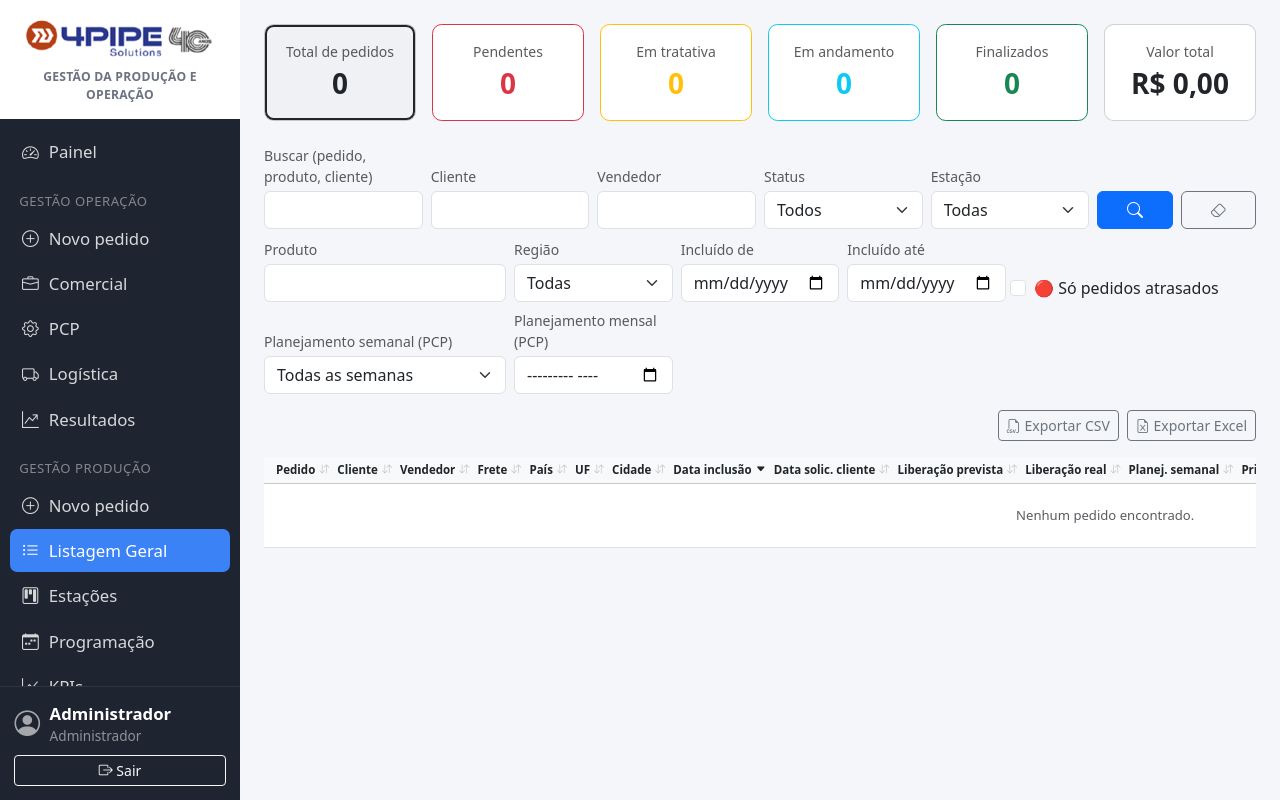
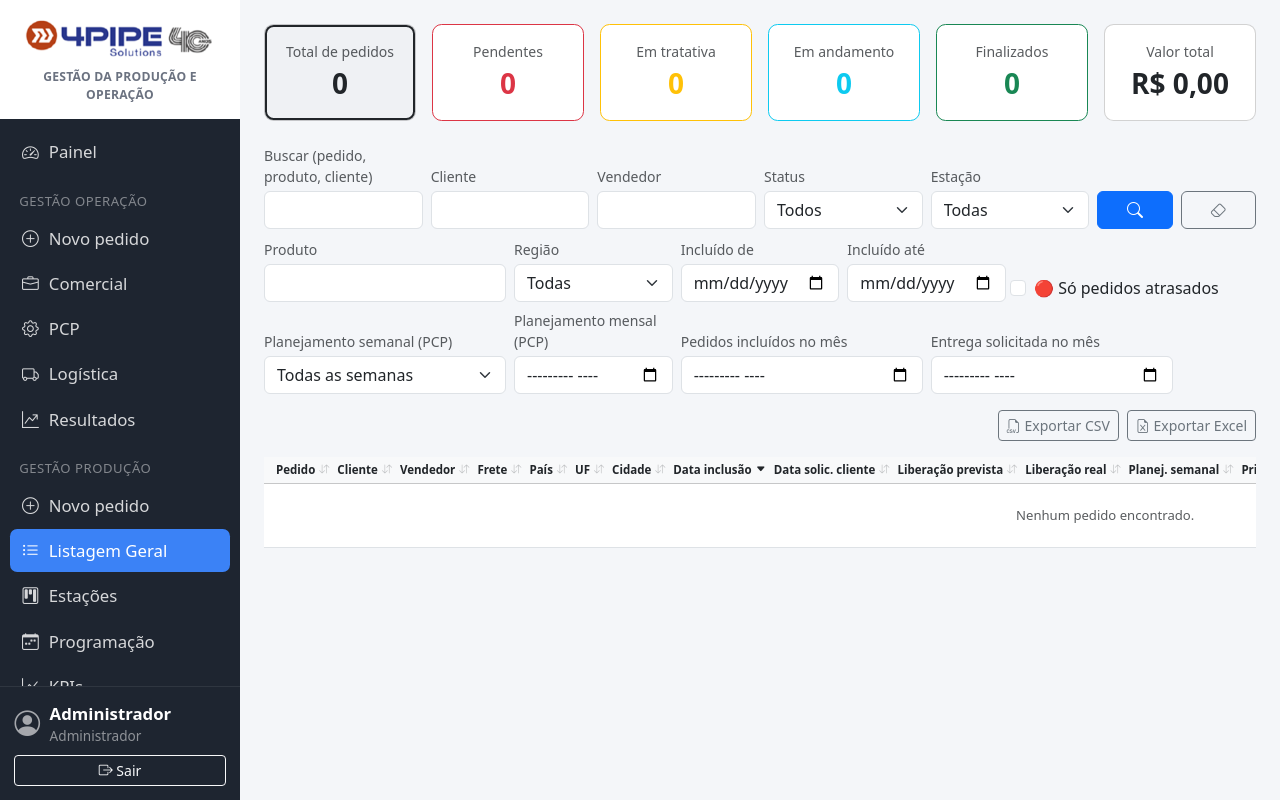
Before and after one commit to matttheus1590-code/producao_app, a Flask app: page / in a window 1280 px wide. Run offline with Flask 3, Linux system fonts and the light colour scheme; a user stored in the database is signed in; data comes from the database, SQL or seed files in the repository; data that the repository does not hold is empty; some libraries are stand-ins or nearby versions.

Commit message:
Atualizacao automatica - 19/08/2026 08:28

```diff
--- a/app.py
+++ b/app.py
@@ -8,7 +8,7 @@ from flask import Flask, Response, flash, jsonify, redirect, render_template, re
 from flask_login import current_user, login_required, login_user, logout_user
 from openpyxl import Workbook
 from openpyxl.styles import Font
-from sqlalchemy import and_, false, func, inspect, or_, text
+from sqlalchemy import and_, extract, false, func, inspect, or_, text
 from sqlalchemy.orm import selectinload
 
 from extensions import db, login_manager
@@ -1300,6 +1300,8 @@ def _filtrar_pedidos(args):
     atrasados = args.get("atrasados", "").strip()
     planejamento_semanal = args.get("planejamento_semanal", "").strip()
     planejamento_mensal = args.get("planejamento_mensal", "").strip()
+    mes_inclusao = args.get("mes_inclusao", "").strip()
+    mes_entrega_cliente = args.get("mes_entrega_cliente", "").strip()
 
     if cliente:
         query = query.filter(Pedido.cliente.ilike(f"%{cliente}%"))
@@ -1353,6 +1355,26 @@ def _filtrar_pedidos(args):
                 # Mês escolhido não tem nenhum planejamento semanal preenchido
                 # ainda — não deve mostrar nada (em vez de ignorar o filtro).
                 query = query.filter(false())
+    if mes_inclusao:
+        mes_ano = _parse_mes_ano_form(mes_inclusao, None)
+        if mes_ano:
+            ano, mes = mes_ano
+            query = query.filter(
+                extract("year", Pedido.data_inclusao_pedido) == ano,
+                extract("month", Pedido.data_inclusao_pedido) == mes,
+            )
+        else:
+            query = query.filter(false())
+    if mes_entrega_cliente:
+        mes_ano = _parse_mes_ano_form(mes_entrega_cliente, None)
+        if mes_ano:
+            ano, mes = mes_ano
+            query = query.filter(
+                extract("year", Pedido.data_cliente) == ano,
+                extract("month", Pedido.data_cliente) == mes,
+            )
+        else:
+            query = query.filter(false())
 
     query = query.order_by(Pedido.data_inclusao_pedido.desc().nullslast(), Pedido.id.desc())
 
@@ -1369,6 +1391,8 @@ def _filtrar_pedidos(args):
         atrasados=atrasados,
         planejamento_semanal=planejamento_semanal,
         planejamento_mensal=planejamento_mensal,
+        mes_inclusao=mes_inclusao,
+        mes_entrega_cliente=mes_entrega_cliente,
     )
     return query, filtros
 
--- a/templates/dashboard.html
+++ b/templates/dashboard.html
@@ -101,6 +101,15 @@
     <label class="form-label small text-muted mb-1">Planejamento mensal (PCP)</label>
     <input type="month" class="form-control" name="planejamento_mensal" value="{{ filtros.planejamento_mensal }}">
   </div>
+
+  <div class="col-md-3">
+    <label class="form-label small text-muted mb-1">Pedidos incluídos no mês</label>
+    <input type="month" class="form-control" name="mes_inclusao" value="{{ filtros.mes_inclusao }}">
+  </div>
+  <div class="col-md-3">
+    <label class="form-label small text-muted mb-1">Entrega solicitada no mês</label>
+    <input type="month" class="form-control" name="mes_entrega_cliente" value="{{ filtros.mes_entrega_cliente }}">
+  </div>
 </form>
 
 <div class="d-flex justify-content-end gap-2 mb-3">
```
